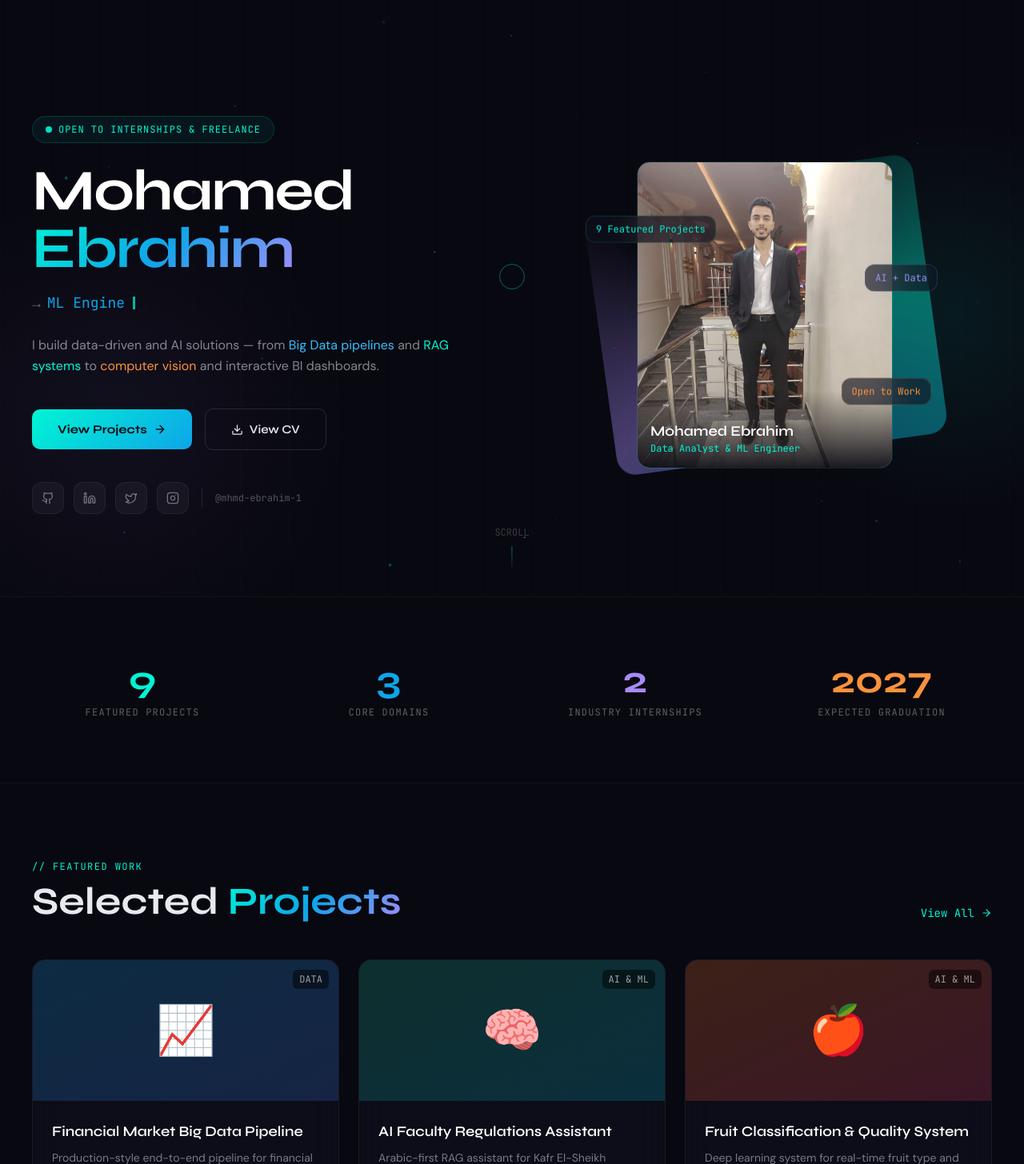
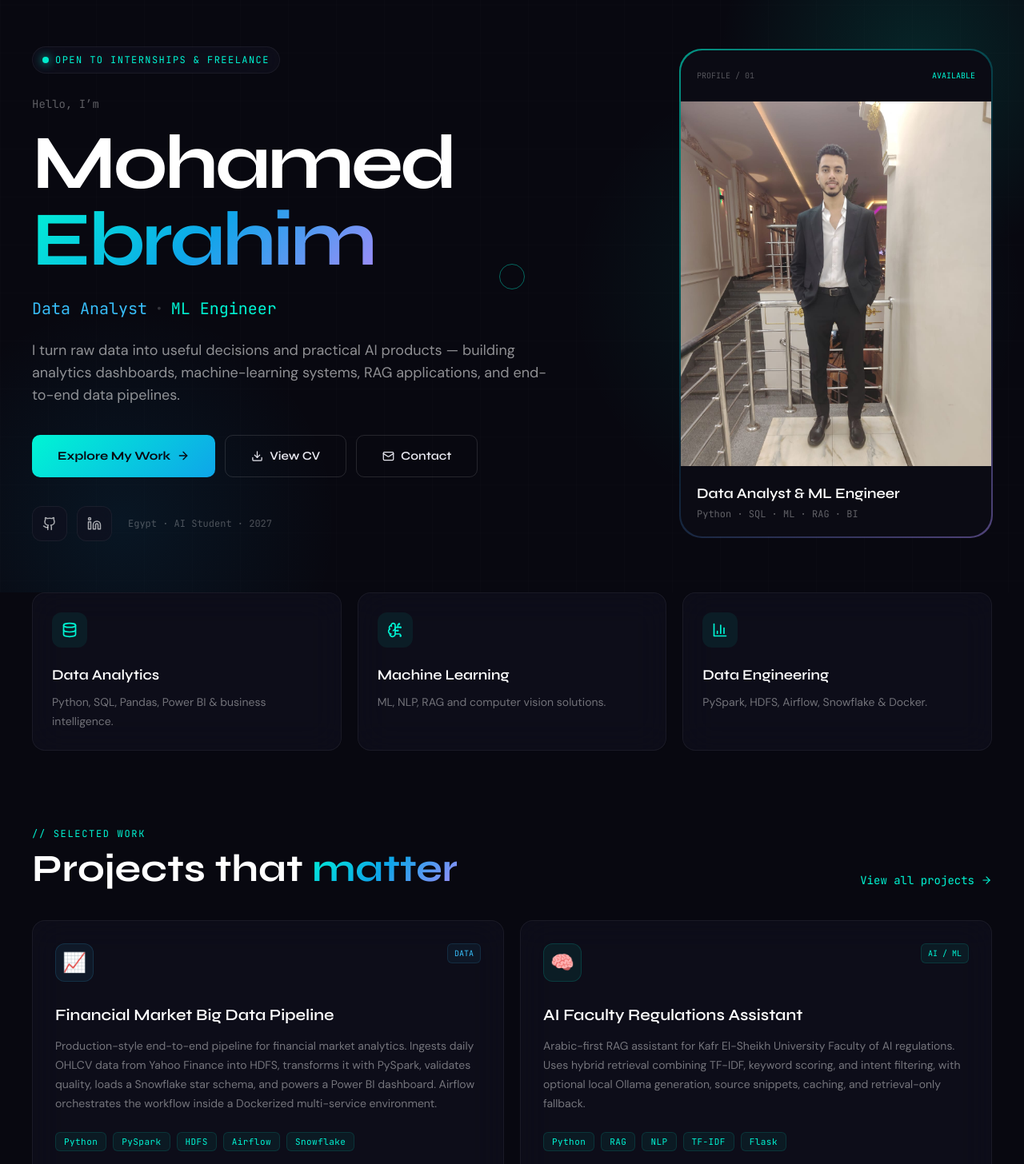
Before and after one commit to mhmd-ebrahim-1/mhmd-ebrahim-portfolio, a React (Vite) app: page / in a window 1280 px wide. Shown: the part 54-1510 px from the top of the page at 80% size. Built offline with nearby package versions, Linux system fonts and the light colour scheme.

Commit message:
Redesign homepage and remove fragile runtime dependencies

```diff
--- a/src/pages/Home.jsx
+++ b/src/pages/Home.jsx
@@ -1,97 +1,118 @@
 import { motion } from 'framer-motion'
 import { Link } from 'react-router-dom'
-import { ArrowRight, Github, Linkedin, Twitter, Instagram, Download, ExternalLink } from 'lucide-react'
-import ParticleBackground from '../components/ParticleBackground'
-import { useTyping, useReveal } from '../hooks'
+import { ArrowRight, Github, Linkedin, Mail, Download, ExternalLink, Database, BrainCircuit, BarChart3 } from 'lucide-react'
 import { PROFILE, PROJECTS } from '../data'
 
-const container = { hidden: {}, show: { transition: { staggerChildren: 0.1 } } }
-const item = { hidden: { opacity: 0, y: 30 }, show: { opacity: 1, y: 0, transition: { duration: 0.7, ease: [0.16, 1, 0.3, 1] } } }
+const domains = [
+  { icon: Database, title: 'Data Analytics', text: 'Python, SQL, Pandas, Power BI & business intelligence.' },
+  { icon: BrainCircuit, title: 'Machine Learning', text: 'ML, NLP, RAG and computer vision solutions.' },
+  { icon: BarChart3, title: 'Data Engineering', text: 'PySpark, HDFS, Airflow, Snowflake & Docker.' },
+]
 
 export default function Home() {
-  const typedText = useTyping(PROFILE.roles, 90)
-  const [statsRef, statsVisible] = useReveal()
-  const [projRef, projVisible] = useReveal()
-  const featured = PROJECTS.filter(p => p.featured).slice(0, 3)
+  const featured = PROJECTS.filter(p => p.featured).slice(0, 4)
 
   return (
-    <div className="page-transition">
-      <section className="relative min-h-screen flex items-center overflow-hidden">
-        <div className="absolute inset-0 grid-bg opacity-40" />
-        <ParticleBackground count={35} />
-        <div className="absolute top-1/4 -right-40 w-[500px] h-[500px] rounded-full pointer-events-none" style={{ background: 'radial-gradient(circle, rgba(0,245,212,0.08) 0%, transparent 70%)' }} />
-        <div className="absolute -bottom-20 -left-40 w-[600px] h-[600px] rounded-full pointer-events-none" style={{ background: 'radial-gradient(circle, rgba(167,139,250,0.06) 0%, transparent 70%)' }} />
+    <main className="page-transition">
+      <section className="relative min-h-[92vh] flex items-center overflow-hidden px-6 sm:px-10 pt-28 pb-16">
+        <div className="absolute inset-0 grid-bg opacity-40 pointer-events-none" />
+        <div className="absolute -top-32 -right-32 w-[520px] h-[520px] rounded-full pointer-events-none" style={{ background: 'radial-gradient(circle, rgba(0,245,212,.12), transparent 68%)' }} />
+        <div className="absolute -bottom-48 -left-32 w-[560px] h-[560px] rounded-full pointer-events-none" style={{ background: 'radial-gradient(circle, rgba(14,165,233,.09), transparent 68%)' }} />
 
-        <div className="relative z-10 max-w-7xl mx-auto px-10 pt-24 grid grid-cols-2 gap-16 items-center w-full">
-          <motion.div variants={container} initial="hidden" animate="show">
-            <motion.div variants={item} className="inline-flex items-center gap-2 mb-6 px-4 py-2 rounded-full" style={{ background: 'rgba(0,245,212,0.06)', border: '1px solid rgba(0,245,212,0.15)' }}>
-              <span className="w-2 h-2 rounded-full animate-pulse" style={{ background: '#00f5d4' }} />
-              <span className="font-mono text-xs" style={{ color: '#00f5d4', letterSpacing: '0.08em' }}>OPEN TO INTERNSHIPS & FREELANCE</span>
-            </motion.div>
+        <div className="relative z-10 max-w-7xl mx-auto w-full grid lg:grid-cols-[1.15fr_.85fr] gap-14 items-center">
+          <motion.div initial={{ opacity: 0, y: 24 }} animate={{ opacity: 1, y: 0 }} transition={{ duration: .7 }}>
+            <div className="inline-flex items-center gap-2 px-3 py-2 rounded-full glass mb-7">
+              <span className="w-2 h-2 rounded-full animate-pulse" style={{ background:'#00f5d4', boxShadow:'0 0 12px #00f5d4' }} />
+              <span className="font-mono text-[10px] sm:text-xs tracking-[.12em]" style={{ color:'#00f5d4' }}>OPEN TO INTERNSHIPS & FREELANCE</span>
+            </div>
 
-            <motion.h1 variants={item} className="font-display text-7xl font-bold leading-[1.0] mb-4" style={{ letterSpacing: '-2px' }}>
-              <span className="text-white">Mohamed</span><br /><span className="grad-text">Ebrahim</span>
-            </motion.h1>
+            <p className="font-mono text-xs sm:text-sm mb-4" style={{ color:'rgba(255,255,255,.35)' }}>Hello, I’m</p>
+            <h1 className="font-display font-bold text-5xl sm:text-7xl xl:text-8xl leading-[.92] tracking-[-.04em] mb-6">
+              <span className="text-white">Mohamed</span><br />
+              <span className="grad-text">Ebrahim</span>
+            </h1>
+            <div className="flex flex-wrap items-center gap-3 mb-6">
+              <span className="font-mono text-base sm:text-xl" style={{ color:'#38bdf8' }}>Data Analyst</span>
+              <span style={{ color:'rgba(255,255,255,.18)' }}>•</span>
+              <span className="font-mono text-base sm:text-xl" style={{ color:'#00f5d4' }}>ML Engineer</span>
+            </div>
+            <p className="max-w-2xl text-base sm:text-lg leading-8 mb-9" style={{ color:'rgba(255,255,255,.55)' }}>
+              I turn raw data into useful decisions and practical AI products — building analytics dashboards, machine-learning systems, RAG applications, and end-to-end data pipelines.
+            </p>
 
-            <motion.div variants={item} className="flex items-center gap-2 mb-6 h-8">
-              <span className="font-mono text-lg" style={{ color: 'rgba(255,255,255,0.4)' }}>→</span>
-              <span className="font-mono text-lg" style={{ color: '#0ea5e9' }}>{typedText}</span>
-              <span className="typing-cursor" />
-            </motion.div>
+            <div className="flex flex-wrap gap-3 mb-9">
+              <Link to="/projects" className="btn-primary inline-flex items-center gap-2">Explore My Work <ArrowRight size={16} /></Link>
+              <Link to="/cv" className="btn-ghost inline-flex items-center gap-2"><Download size={15} /> View CV</Link>
+              <a href={`mailto:${PROFILE.email}`} className="btn-ghost inline-flex items-center gap-2"><Mail size={15} /> Contact</a>
+            </div>
 
-            <motion.p variants={item} className="text-base leading-relaxed mb-10 max-w-xl" style={{ color: 'rgba(255,255,255,0.5)', fontFamily: 'DM Sans' }}>
-              I build data-driven and AI solutions — from <span style={{ color: '#38bdf8' }}>Big Data pipelines</span> and <span style={{ color: '#00f5d4' }}>RAG systems</span> to <span style={{ color: '#fb923c' }}>computer vision</span> and interactive BI dashboards.
-            </motion.p>
-
-            <motion.div variants={item} className="flex items-center gap-4 mb-10">
-              <Link to="/projects" className="btn-primary flex items-center gap-2">View Projects <ArrowRight size={16} /></Link>
-              <Link to="/cv" className="btn-ghost flex items-center gap-2"><Download size={15} /> View CV</Link>
-            </motion.div>
-
-            <motion.div variants={item} className="flex items-center gap-3">
-              {[
-                { icon: Github, href: PROFILE.github, label: 'GitHub' },
-                { icon: Linkedin, href: PROFILE.linkedin, label: 'LinkedIn' },
-                { icon: Twitter, href: PROFILE.twitter, label: 'Twitter' },
-                { icon: Instagram, href: PROFILE.instagram, label: 'Instagram' },
-              ].map(({ icon: Icon, href, label }) => (
-                <motion.a key={label} href={href} target="_blank" rel="noopener noreferrer" whileHover={{ y: -3, scale: 1.1 }} className="w-10 h-10 rounded-xl flex items-center justify-center" style={{ background: 'rgba(255,255,255,0.04)', border: '1px solid rgba(255,255,255,0.06)', color: 'rgba(255,255,255,0.4)' }} title={label}><Icon size={16} /></motion.a>
-              ))}
-              <span className="w-px h-6 mx-1" style={{ background: 'rgba(255,255,255,0.1)' }} />
-              <span className="font-mono text-xs" style={{ color: 'rgba(255,255,255,0.3)' }}>@mhmd-ebrahim-1</span>
-            </motion.div>
+            <div className="flex items-center gap-3">
+              <a href={PROFILE.github} target="_blank" rel="noopener noreferrer" aria-label="GitHub" className="w-11 h-11 rounded-xl glass flex items-center justify-center transition-transform hover:-translate-y-1" style={{ color:'rgba(255,255,255,.65)' }}><Github size={18} /></a>
+              <a href={PROFILE.linkedin} target="_blank" rel="noopener noreferrer" aria-label="LinkedIn" className="w-11 h-11 rounded-xl glass flex items-center justify-center transition-transform hover:-translate-y-1" style={{ color:'rgba(255,255,255,.65)' }}><Linkedin size={18} /></a>
+              <span className="font-mono text-xs ml-2" style={{ color:'rgba(255,255,255,.28)' }}>Egypt · AI Student · 2027</span>
+            </div>
           </motion.div>
 
-          <motion.div initial={{ opacity: 0, scale: 0.85 }} animate={{ opacity: 1, scale: 1 }} transition={{ duration: 0.9, delay: 0.3 }} className="flex justify-center">
-            <div className="relative">
-              <motion.div animate={{ rotate: 360 }} transition={{ duration: 25, repeat: Infinity, ease: 'linear' }} className="absolute -inset-4 rounded-3xl" style={{ background: 'conic-gradient(from 0deg, #00f5d4, #0ea5e9, #a78bfa, transparent, transparent, #00f5d4)', opacity: 0.4 }} />
-              <div className="relative w-80 h-96 rounded-2xl overflow-hidden" style={{ border: '1px solid rgba(0,245,212,0.15)' }}>
-                <img src="/profile.jpg" alt="Mohamed Ebrahim" className="w-full h-full object-cover object-top" />
-                <div className="absolute bottom-0 left-0 right-0 h-24" style={{ background: 'linear-gradient(to top, rgba(8,8,16,0.9), transparent)' }} />
-                <div className="absolute bottom-4 left-4 right-4"><p className="font-display font-semibold text-white text-lg">Mohamed Ebrahim</p><p className="font-mono text-xs" style={{ color: '#00f5d4' }}>Data Analyst & ML Engineer</p></div>
+          <motion.div initial={{ opacity:0, scale:.94 }} animate={{ opacity:1, scale:1 }} transition={{ duration:.8, delay:.15 }} className="relative flex justify-center lg:justify-end">
+            <div className="absolute -inset-8 rounded-[40px] opacity-60" style={{ background:'radial-gradient(circle at center, rgba(0,245,212,.13), transparent 65%)' }} />
+            <div className="relative w-full max-w-[390px]">
+              <div className="absolute -inset-[1px] rounded-[28px]" style={{ background:'linear-gradient(135deg, rgba(0,245,212,.6), rgba(14,165,233,.15), rgba(167,139,250,.45))' }} />
+              <div className="relative m-[1px] rounded-[27px] overflow-hidden bg-[#0b0b14]">
+                <div className="h-16 px-5 flex items-center justify-between" style={{ borderBottom:'1px solid rgba(255,255,255,.06)' }}>
+                  <span className="font-mono text-[10px]" style={{ color:'rgba(255,255,255,.3)' }}>PROFILE / 01</span>
+                  <span className="font-mono text-[10px]" style={{ color:'#00f5d4' }}>AVAILABLE</span>
+                </div>
+                <div className="aspect-[4/4.7] overflow-hidden">
+                  <img src="/profile.jpg" alt="Mohamed Ebrahim" className="w-full h-full object-cover object-top" />
+                </div>
+                <div className="p-5">
+                  <p className="font-display font-semibold text-white text-lg">Data Analyst & ML Engineer</p>
+                  <p className="font-mono text-xs mt-1" style={{ color:'rgba(255,255,255,.35)' }}>Python · SQL · ML · RAG · BI</p>
+                </div>
               </div>
-              <motion.div animate={{ y: [-4, 4, -4] }} transition={{ duration: 4, repeat: Infinity }} className="absolute -left-16 top-16 px-3 py-2 rounded-xl glass" style={{ border: '1px solid rgba(0,245,212,0.15)' }}><p className="font-mono text-xs" style={{ color: '#00f5d4' }}>9 Featured Projects</p></motion.div>
-              <motion.div animate={{ y: [4, -4, 4] }} transition={{ duration: 5, repeat: Infinity }} className="absolute -right-14 top-32 px-3 py-2 rounded-xl glass" style={{ border: '1px solid rgba(167,139,250,0.2)' }}><p className="font-mono text-xs" style={{ color: '#a78bfa' }}>AI + Data</p></motion.div>
-              <motion.div animate={{ y: [-3, 3, -3] }} transition={{ duration: 3.5, repeat: Infinity }} className="absolute -right-12 bottom-20 px-3 py-2 rounded-xl glass" style={{ border: '1px solid rgba(251,146,60,0.2)' }}><p className="font-mono text-xs" style={{ color: '#fb923c' }}>Open to Work</p></motion.div>
             </div>
           </motion.div>
         </div>
-
-        <motion.div initial={{ opacity: 0 }} animate={{ opacity: 1 }} transition={{ delay: 1.5 }} className="absolute bottom-8 left-1/2 -translate-x-1/2 flex flex-col items-center gap-2"><span className="font-mono text-xs" style={{ color: 'rgba(255,255,255,0.2)' }}>SCROLL</span><motion.div animate={{ y: [0, 8, 0] }} transition={{ duration: 1.5, repeat: Infinity }} className="w-px h-8" style={{ background: 'linear-gradient(to bottom, rgba(0,245,212,0.5), transparent)' }} /></motion.div>
       </section>
 
-      <section ref={statsRef} className="py-20 px-10" style={{ borderTop: '1px solid rgba(255,255,255,0.04)', borderBottom: '1px solid rgba(255,255,255,0.04)' }}>
-        <div className="max-w-7xl mx-auto grid grid-cols-4 gap-8">
-          {[{ num: '9', label: 'Featured Projects', color: '#00f5d4' }, { num: '3', label: 'Core Domains', color: '#0ea5e9' }, { num: '2', label: 'Industry Internships', color: '#a78bfa' }, { num: '2027', label: 'Expected Graduation', color: '#fb923c' }].map((stat, i) => (
-            <motion.div key={stat.label} initial={{ opacity: 0, y: 20 }} animate={statsVisible ? { opacity: 1, y: 0 } : {}} transition={{ delay: i * 0.1 }} className="text-center"><p className="font-display font-bold text-5xl mb-2" style={{ color: stat.color }}>{stat.num}</p><p className="font-mono text-xs tracking-widest" style={{ color: 'rgba(255,255,255,0.35)' }}>{stat.label.toUpperCase()}</p></motion.div>
+      <section className="px-6 sm:px-10 pb-24">
+        <div className="max-w-7xl mx-auto grid md:grid-cols-3 gap-5">
+          {domains.map(({ icon: Icon, title, text }, i) => (
+            <motion.div key={title} initial={{ opacity:0, y:20 }} whileInView={{ opacity:1, y:0 }} viewport={{ once:true }} transition={{ delay:i*.08 }} className="glass glass-hover rounded-2xl p-6">
+              <div className="w-11 h-11 rounded-xl flex items-center justify-center mb-5" style={{ background:'rgba(0,245,212,.07)', color:'#00f5d4' }}><Icon size={20} /></div>
+              <h2 className="font-display font-semibold text-lg text-white mb-2">{title}</h2>
+              <p className="text-sm leading-6" style={{ color:'rgba(255,255,255,.42)' }}>{text}</p>
+            </motion.div>
           ))}
         </div>
       </section>
 
-      <section ref={projRef} className="py-24 px-10"><div className="max-w-7xl mx-auto">
-        <motion.div initial={{ opacity: 0, y: 20 }} animate={projVisible ? { opacity: 1, y: 0 } : {}} className="flex items-end justify-between mb-12"><div><p className="font-mono text-xs mb-3" style={{ color: '#00f5d4', letterSpacing: '0.12em' }}>// FEATURED WORK</p><h2 className="font-display text-5xl font-bold">Selected <span className="grad-text">Projects</span></h2></div><Link to="/projects" className="flex items-center gap-2 font-mono text-sm" style={{ color: '#00f5d4' }}>View All <ArrowRight size={14} /></Link></motion.div>
-        <div className="grid grid-cols-3 gap-6">{featured.map((proj, i) => <motion.div key={proj.id} initial={{ opacity: 0, y: 40 }} animate={projVisible ? { opacity: 1, y: 0 } : {}} transition={{ delay: i * 0.12 }} className="glass glass-hover rounded-2xl overflow-hidden group"><div className={`h-44 bg-gradient-to-br ${proj.gradient} relative overflow-hidden`}><div className="absolute inset-0 grid-bg opacity-30" /><div className="absolute inset-0 flex items-center justify-center"><span className="text-6xl">{proj.icon}</span></div><div className="absolute top-3 right-3 px-2 py-1 rounded-md font-mono text-xs" style={{ background: 'rgba(0,0,0,0.5)', color: 'rgba(255,255,255,0.6)' }}>{proj.category === 'ai' ? 'AI & ML' : 'DATA'}</div></div><div className="p-6"><h3 className="font-display font-semibold text-lg mb-2 text-white">{proj.title}</h3><p className="text-sm leading-relaxed mb-4" style={{ color: 'rgba(255,255,255,0.45)', fontFamily: 'DM Sans' }}>{proj.description.slice(0, 150)}...</p><div className="flex flex-wrap gap-2 mb-5">{proj.tech.slice(0, 4).map(t => <span key={t} className="tech-tag">{t}</span>)}</div><a href={proj.github} target="_blank" rel="noopener noreferrer" className="flex items-center gap-2 font-mono text-xs" style={{ color: 'rgba(255,255,255,0.4)' }}><Github size={13} /> GitHub <ExternalLink size={12} /></a></div></motion.div>)}</div>
-      </div></section>
-    </div>
+      <section className="px-6 sm:px-10 pb-28">
+        <div className="max-w-7xl mx-auto">
+          <div className="flex flex-col sm:flex-row sm:items-end justify-between gap-5 mb-10">
+            <div>
+              <p className="font-mono text-xs mb-3 tracking-[.14em]" style={{ color:'#00f5d4' }}>// SELECTED WORK</p>
+              <h2 className="font-display text-4xl sm:text-5xl font-bold text-white">Projects that <span className="grad-text">matter</span></h2>
+            </div>
+            <Link to="/projects" className="font-mono text-sm inline-flex items-center gap-2" style={{ color:'#00f5d4' }}>View all projects <ArrowRight size={14} /></Link>
+          </div>
+
+          <div className="grid md:grid-cols-2 gap-5">
+            {featured.map((proj, i) => (
+              <motion.article key={proj.id} initial={{ opacity:0, y:24 }} whileInView={{ opacity:1, y:0 }} viewport={{ once:true }} transition={{ delay:i*.07 }} className="glass glass-hover rounded-2xl p-6 sm:p-7 group">
+                <div className="flex items-start justify-between gap-5 mb-7">
+                  <div className="w-12 h-12 rounded-xl flex items-center justify-center text-2xl" style={{ background:`${proj.accent}12`, border:`1px solid ${proj.accent}25` }}>{proj.icon}</div>
+                  <span className="font-mono text-[10px] px-2 py-1 rounded-md" style={{ color:proj.accent, background:`${proj.accent}10`, border:`1px solid ${proj.accent}20` }}>{proj.category === 'ai' ? 'AI / ML' : 'DATA'}</span>
+                </div>
+                <h3 className="font-display text-xl font-semibold text-white mb-3">{proj.title}</h3>
+                <p className="text-sm leading-6 mb-6" style={{ color:'rgba(255,255,255,.43)' }}>{proj.description}</p>
+                <div className="flex flex-wrap gap-2 mb-6">{proj.tech.slice(0,5).map(t => <span key={t} className="tech-tag">{t}</span>)}</div>
+                <a href={proj.github} target="_blank" rel="noopener noreferrer" className="inline-flex items-center gap-2 font-mono text-xs transition-colors" style={{ color:'rgba(255,255,255,.4)' }}>View on GitHub <ExternalLink size={13} /></a>
+              </motion.article>
+            ))}
+          </div>
+        </div>
+      </section>
+    </main>
   )
 }
```
